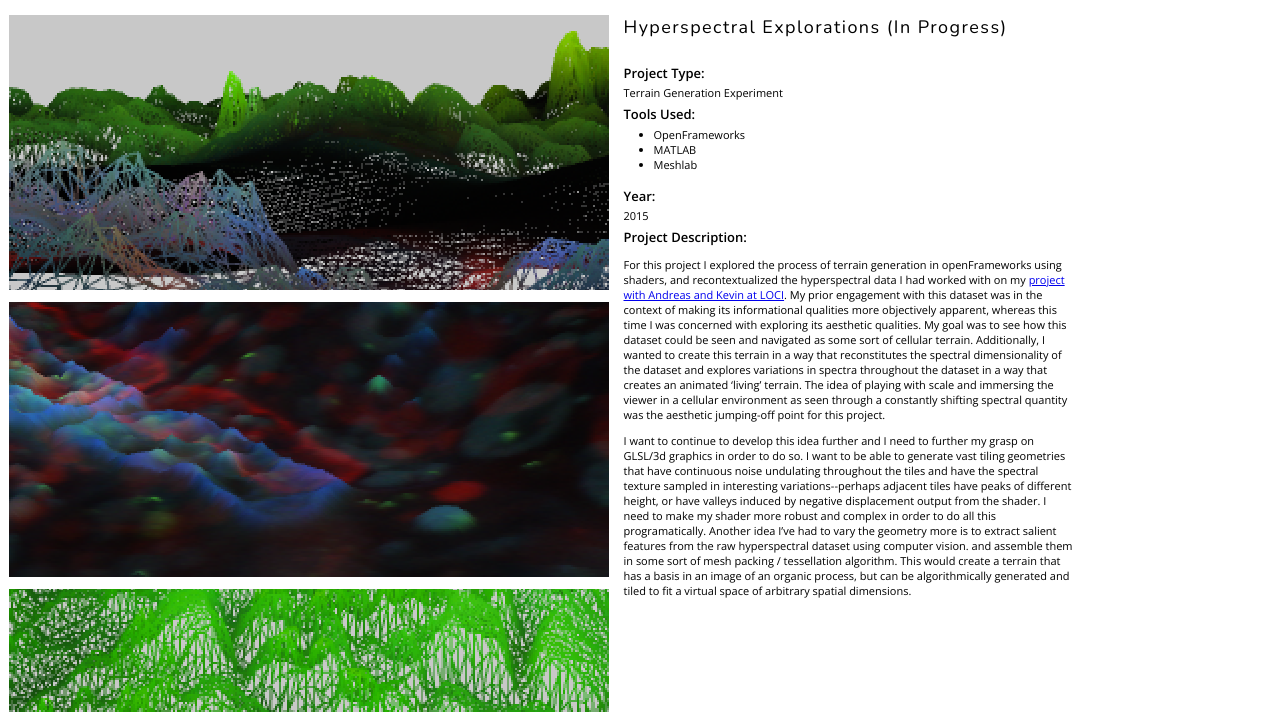
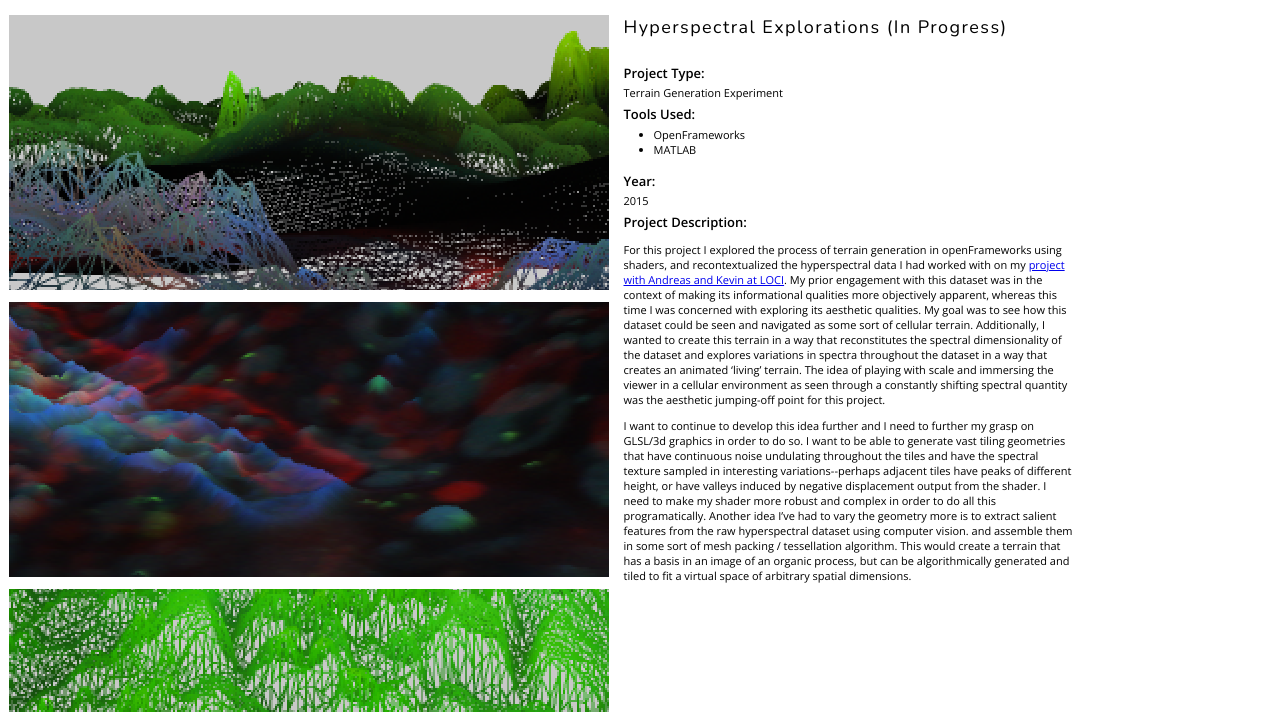
Before and after one commit to invizibility/invizibility.github.io, a plain HTML site: page work/Hyperspectral.html in a window 1280 px wide. Shown: the part 88-800 px from the top of the page. Drawn offline with nearby package versions, Linux system fonts and the light colour scheme.

Commit message:
Update Hyperspectral.html

```diff
--- a/work/Hyperspectral.html
+++ b/work/Hyperspectral.html
@@ -33,7 +33,7 @@
                     <ul class="attrlist">
                         <li class="attritem">OpenFrameworks</li>
                         <li class="attritem">MATLAB</li>
-                        <li class="attritem">Meshlab</li>
+
 
                     </ul>
                     <div class="attrlabel">Year:</div>
```
